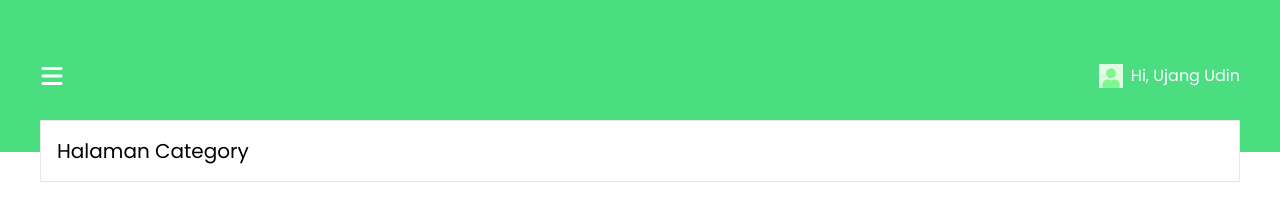
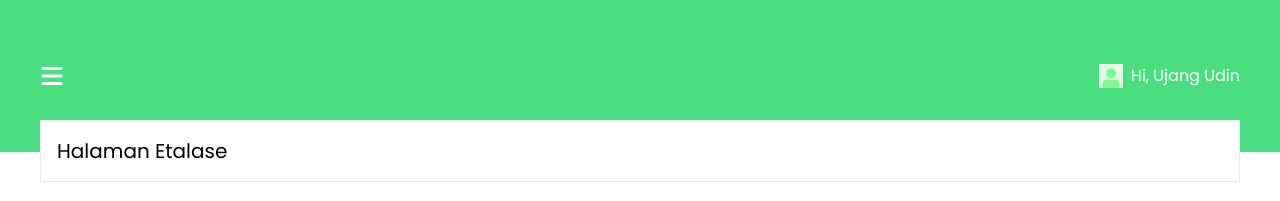
Before and after one commit to Syafiq1331/tokobajuku-fe, a Next.js app: page /admin/etalase/add-etalase in a window 1280 px wide. Shown: the top 201 px of the page. Built offline with nearby package versions, Linux system fonts and the light colour scheme.

Commit message:
update add-etalase.tsx

```diff
--- a/src/pages/admin/etalase/add-etalase.tsx
+++ b/src/pages/admin/etalase/add-etalase.tsx
@@ -6,7 +6,7 @@ import AddEtalase from '@/components/admin/dashboard/etalase/AddEtalase';
 const addCategory = () => {
     return (
         <Layout>
-            <CardFlat title='Halaman Category' className='-mt-12' classNameBody='text-xl font-[500]' />
+            <CardFlat title='Halaman Etalase' className='-mt-12' classNameBody='text-xl font-[500]' />
             <AddEtalase />
         </Layout>
     )
```
